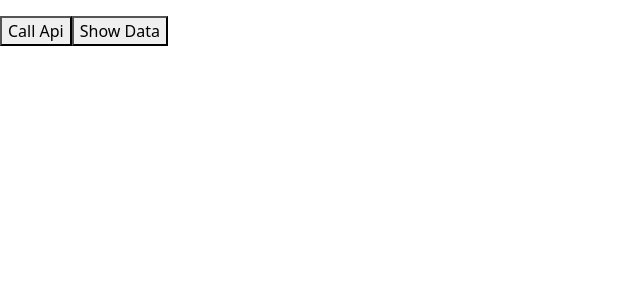
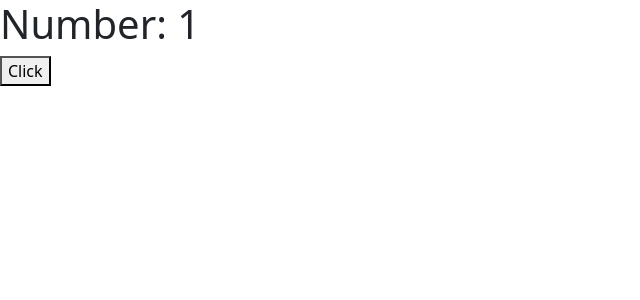
Before and after one commit to daniel-vnd/ReactFundamentals, a React (Vite) app: page / in a window 1280 px wide. Shown: the top 300 px of the page, without its empty margins (0-640 px from the left). Built offline with nearby package versions, Linux system fonts and the light colour scheme.

Commit message:
41. [Hook] useState - understand inside

```diff
--- a/src/App.jsx
+++ b/src/App.jsx
@@ -1,28 +1,16 @@
-import { useRef } from 'react';
+import { useState } from 'react';
 
-// 40. [Hook] useRef - caching expensive computation
+// 41. [Hook] useState - understand inside
 
 const App = () => {
-	let APIData = useRef(null);
-	let myPTag = useRef();
-
-	const fetchData = async () => {
-		const response = await fetch("https://dummyjson.com/products");
-		APIData.current = await response.json();
-	}
-
-	const showData = () => {
-		myPTag.current.innerText = JSON.stringify(APIData.current);
-	}
+	const [number, setNumber] = useState(1);
 
 	return (
 		<div>
-			<p ref={myPTag}></p>
-			<button onClick={fetchData}>Call Api</button>
-			<button onClick={showData}>Show Data</button>
+			<h1>Number: {number}</h1>
+			<button onClick={() => setNumber(number + 1)}>Click</button>
 		</div>
 	)
-
 };
 
 export default App;
```
